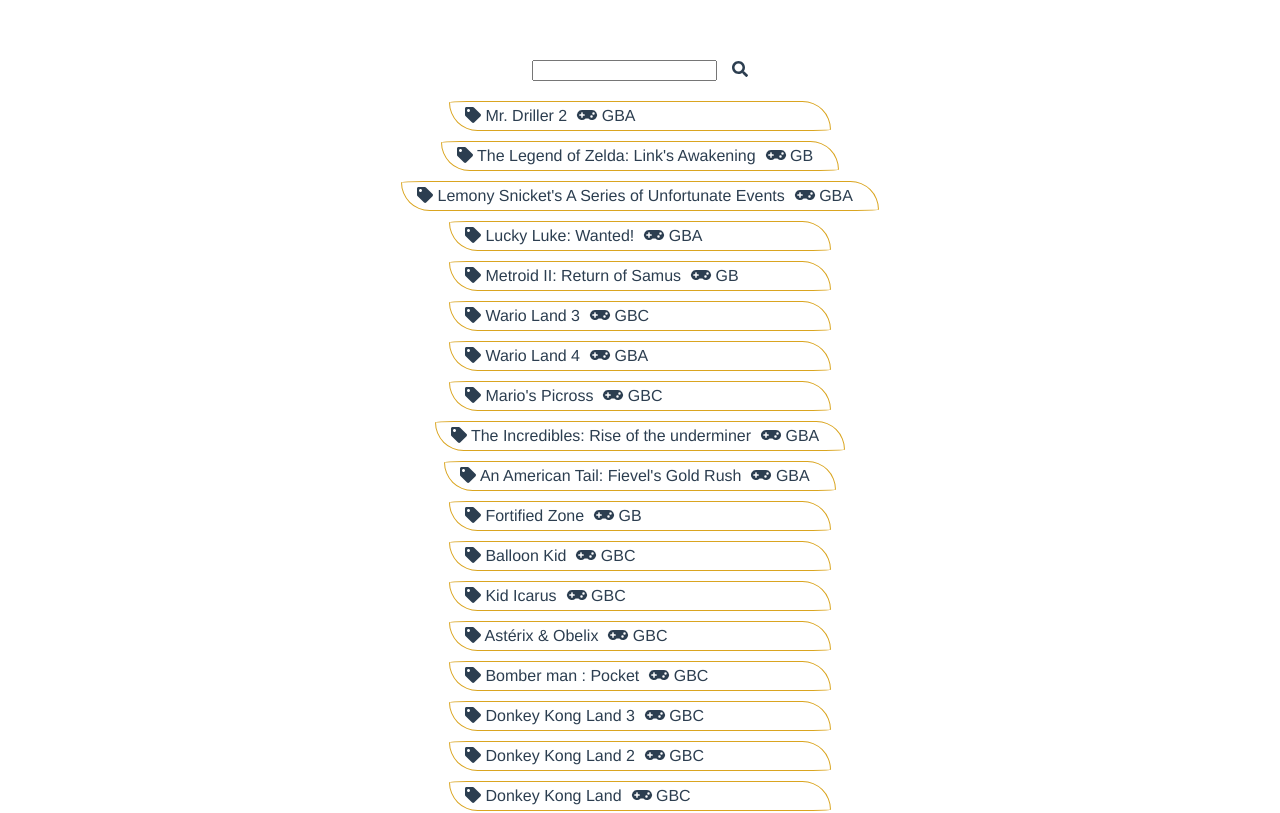
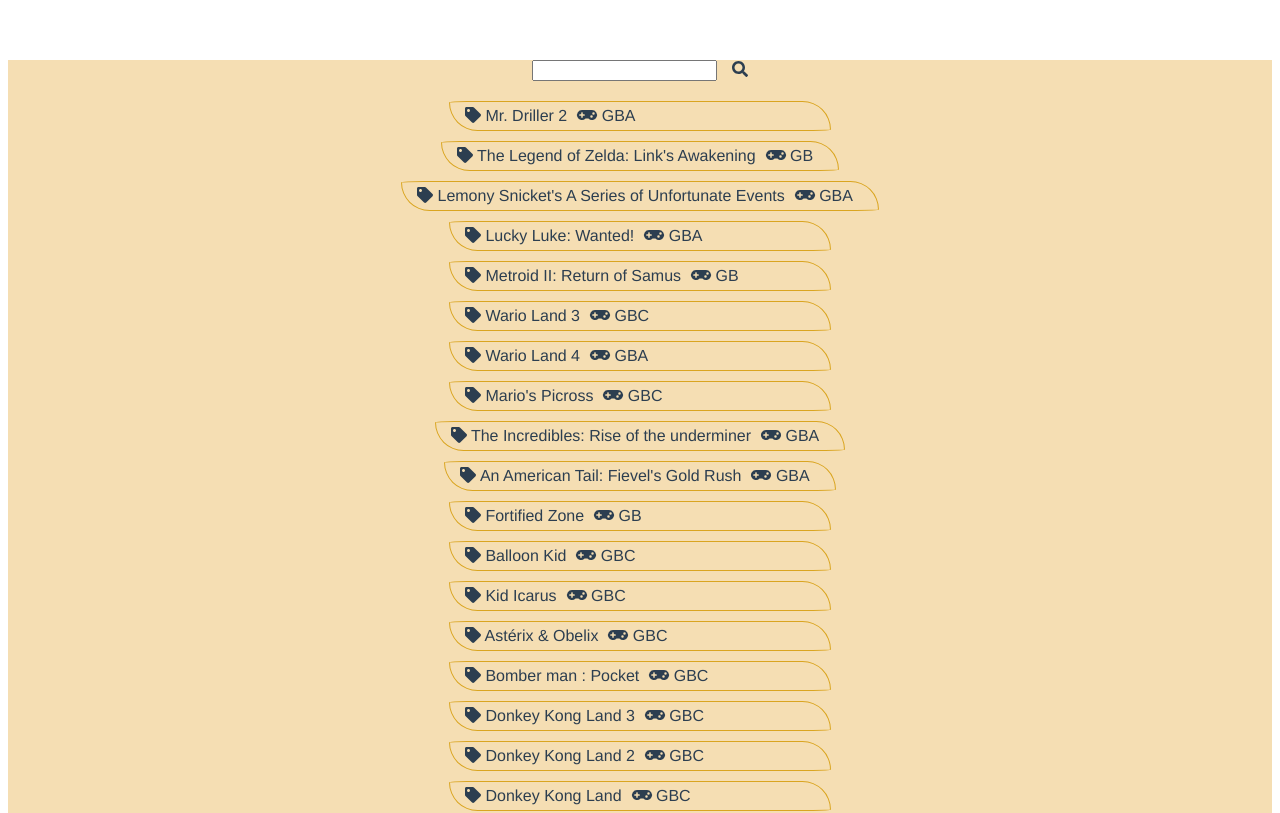
Before and after one commit to odGit/collection-viewer, a Vue app: page / in a window 1280 px wide. Shown: the top 813 px of the page. Built offline with nearby package versions, Linux system fonts and the light colour scheme.

Commit message:
deploy to remote

```diff
--- a/src/App.vue
+++ b/src/App.vue
@@ -60,6 +60,7 @@
   text-align: center;
   color: #2c3e50;
   margin-top: 60px;
+  background-color: wheat;
 }
 .collection {
   width: 100%;
```
